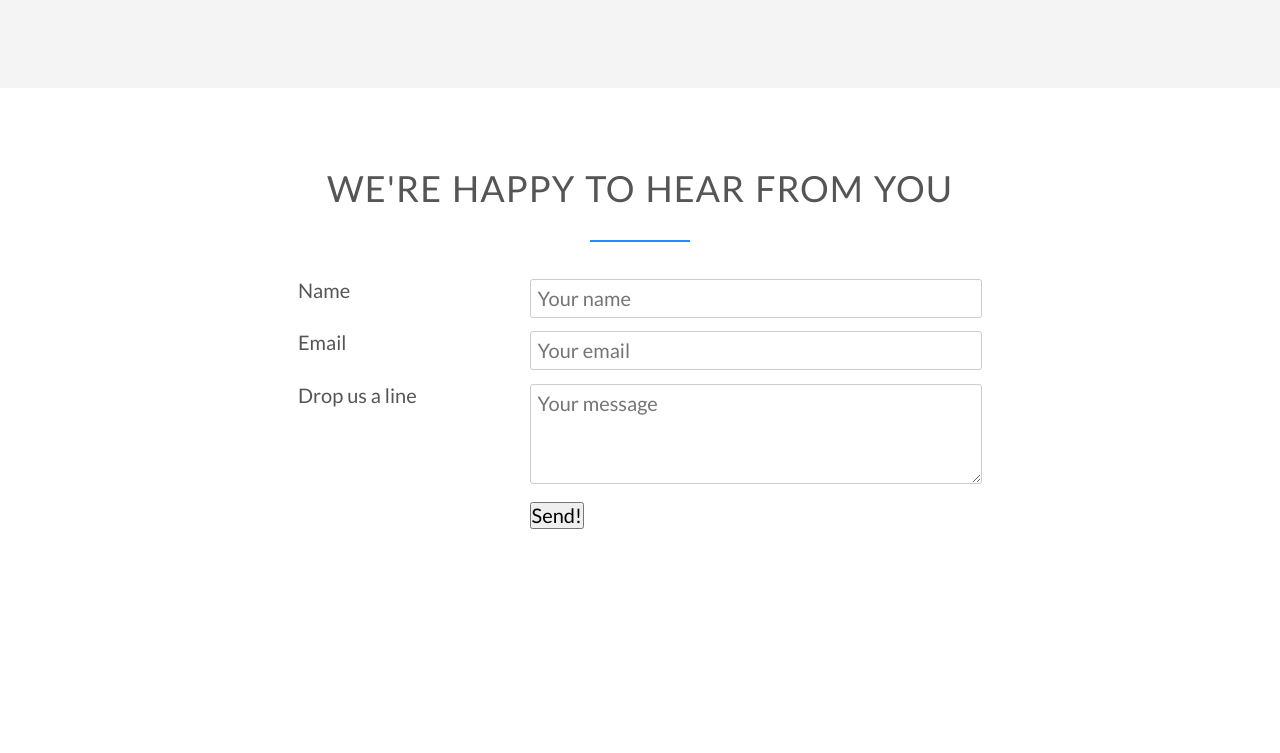
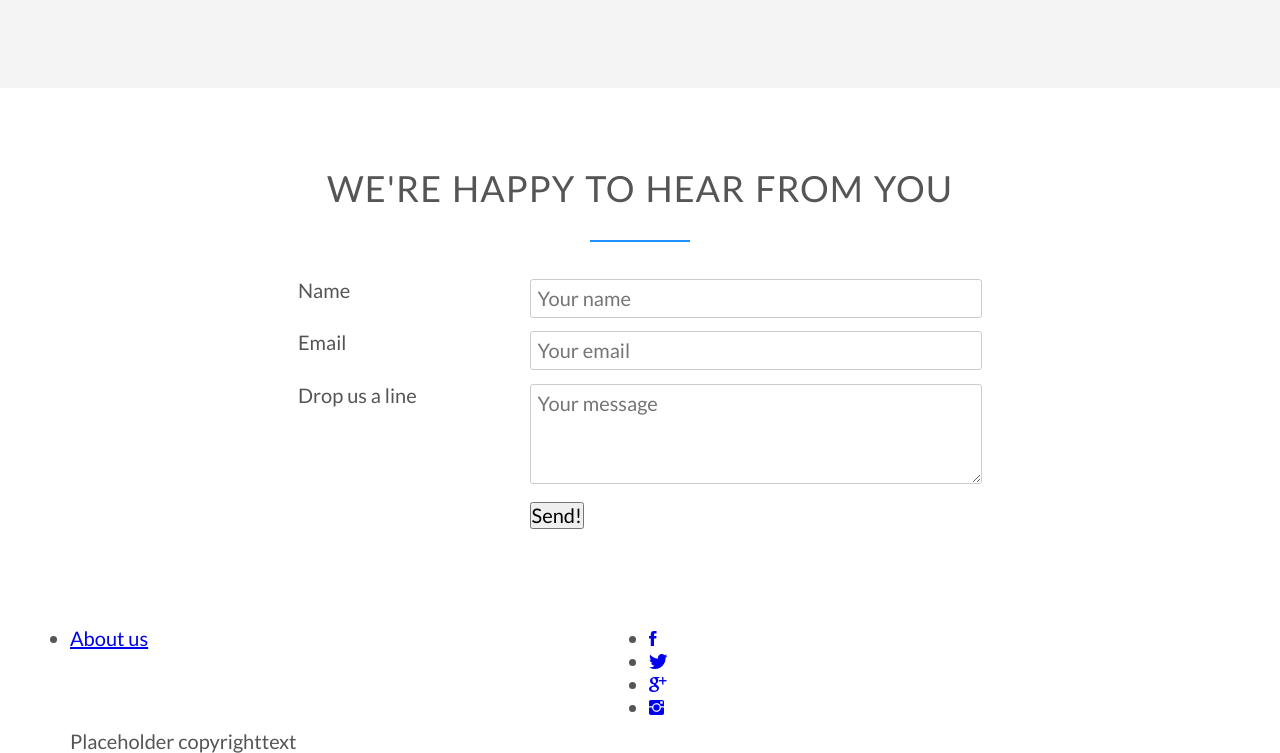
Before and after one commit to edgars61/Motorized-Marketing-Website, a plain HTML site: page index.html in a window 1280 px wide. Shown: the part 2122-2875 px from the top of the page. Before the commit the page ends 2737 px from the top, so only its background shows below. Drawn offline with Linux system fonts and the light colour scheme; files whose address does not match are found by name.

Commit message:
Added footer (HTML only)

```diff
--- a/index.html
+++ b/index.html
@@ -13,13 +13,13 @@
 
 
 
-<!---Edgar Santana Testing commits in github-->
+<!---Edgar Santana--->
 
 <body>
  <header>
      <nav>
         <div class = "row">
-        <!----- <img src = "Resources/images/smma.jpg" alt ="Motorized marketing logo" class = "logo">--->
+        <!----- PLACEHOLDER for pending logo <img src = "Resources/images/smma.jpg" alt ="Motorized marketing logo" class = "logo">--->
             <ul class= main-nav>
             <li><a href="#">Contact information</a></li>
             <li><a href="#">Why social media marketing</a></li>
@@ -203,7 +203,30 @@
         </section>
 
 
+<!------------------------------------------------------------------Footer--------------------------------------------------------->
+                <footer>
+            <div class="row">
+                <div class="col span-1-of-2">
+                    <ul class="footer-nav">
+                        <li><a href="#">About us</a></li>
+                    </ul>
+                </div>
+                <div class="col span-1-of-2">
+                    <ul class="social-links">
+                        <li><a href="#"><i class="ion-social-facebook"></i></a></li>
+                        <li><a href="#"><i class="ion-social-twitter"></i></a></li>
+                        <li><a href="#"><i class="ion-social-googleplus"></i></a></li>
+                        <li><a href="#"><i class="ion-social-instagram"></i></a></li>
+                    </ul>
+                </div>
+            </div>
+            <div class="row">
+                <p>
+                    Placeholder copyrighttext
+                </p>
 
+            </div>
+        </footer>
 
 
 
```
